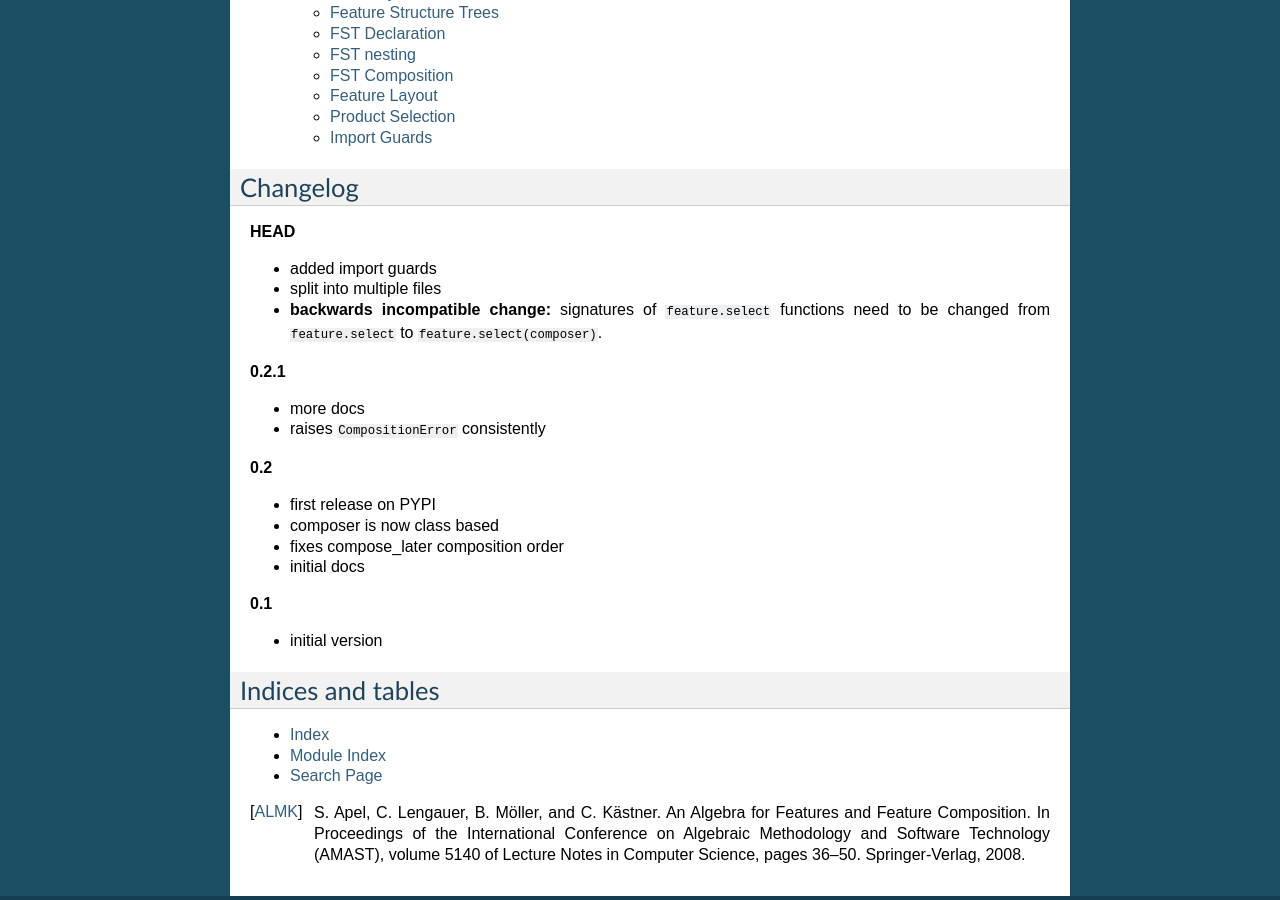
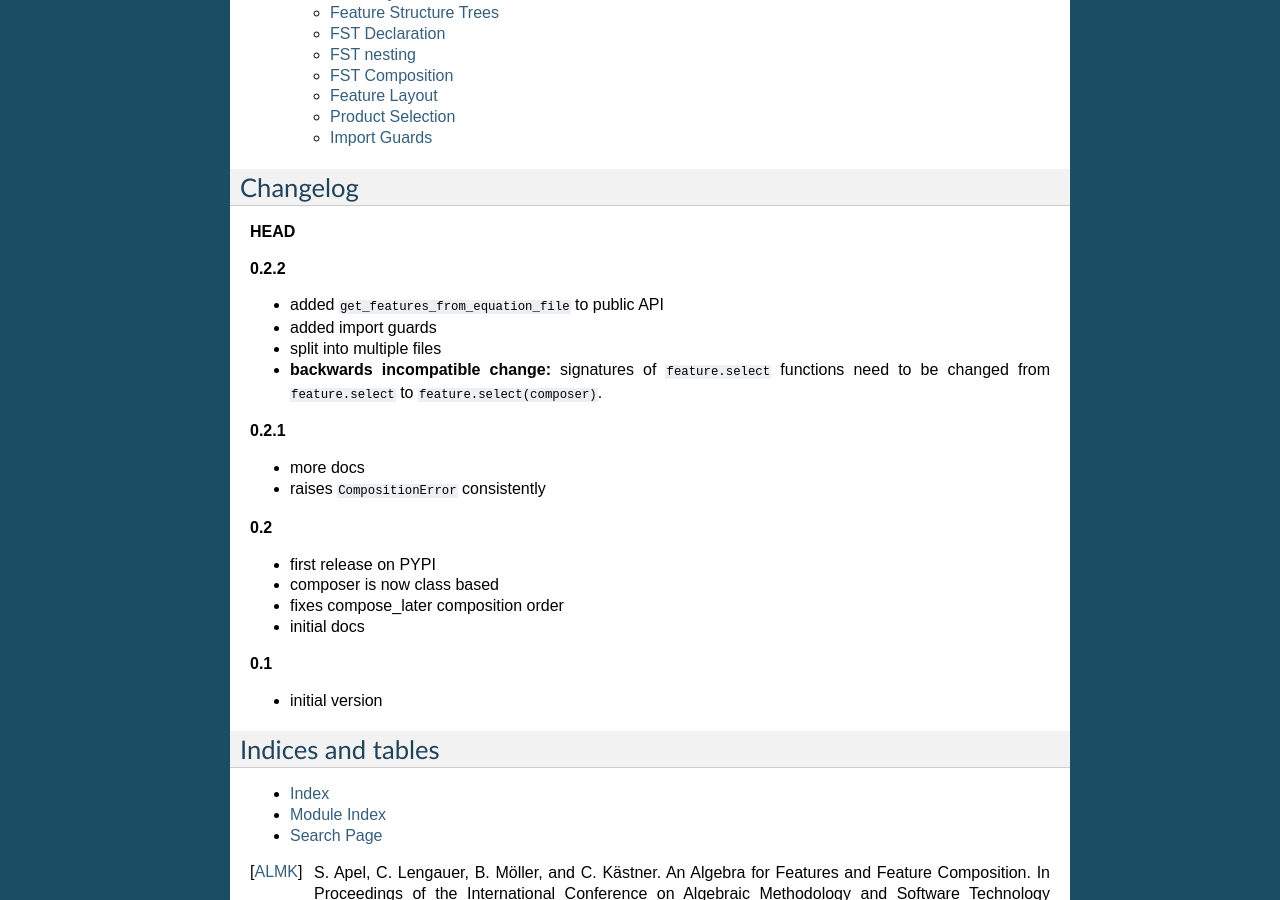
Before and after one commit to henzk/featuremonkey, a Sphinx documentation site: the page built from docs/index.rst, in a window 1280 px wide and 900 px high, scrolled down 1203 px. Built offline with Sphinx 7.4.7, drawn with Linux system fonts in a browser that asks for light colours; formulas are drawn with MathJax 3; pages that are not in the unit, such as notebooks, are missing from menus.

Commit message:
updated changelog

```diff
--- a/docs/index.rst
+++ b/docs/index.rst
@@ -84,6 +84,9 @@ Changelog
 
 **HEAD**
 
+**0.2.2**
+
+- added ``get_features_from_equation_file`` to public API
 - added import guards
 - split into multiple files
 - **backwards incompatible change:** signatures of ``feature.select`` functions need to be changed from ``feature.select`` to ``feature.select(composer)``.
```
